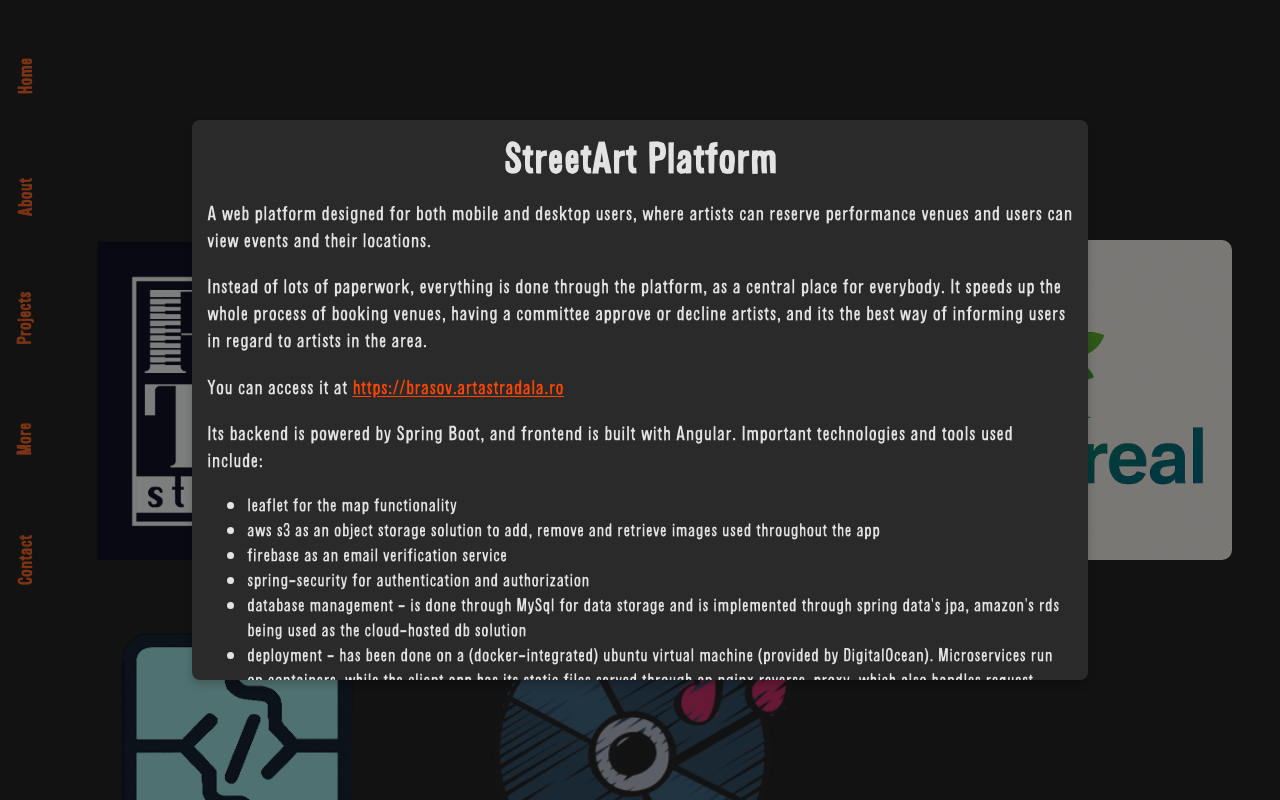
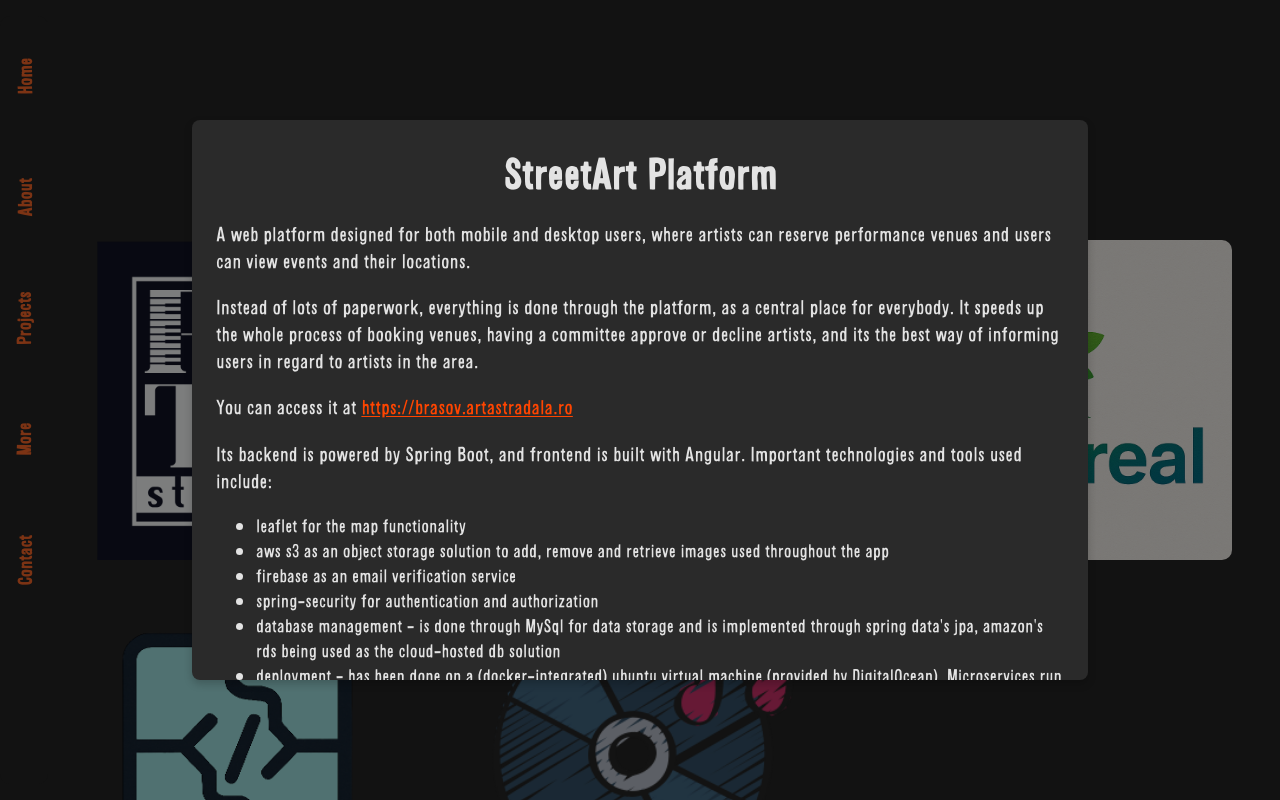
Before and after one commit to stevenstonie/personal-portofolio, a React (Vite) app in the folder client-app/: page / in a window 1280 px wide. Both pictures are taken after a click on the element 237 px from the left and 1884 px from the top of the page. Shown: the part 1484-2284 px from the top of the page. Built offline with nearby package versions, Linux system fonts and the light colour scheme.

Commit message:
(projects-section) added a slide-up animation for the project details modal

```diff
--- a/client-app/src/components/ProjectModal/ProjectModal.module.css
+++ b/client-app/src/components/ProjectModal/ProjectModal.module.css
@@ -8,7 +8,7 @@
 }
 
 :root {
-  --modal-height: 70dvh;
+	--modal-height: 70dvh;
 }
 
 .modal_window {
@@ -24,6 +24,10 @@
 	overflow-y: auto;
 	z-index: 1000;
 
+	h1 {
+		margin-top: 2rem;
+	}
+
 	@media screen and (max-width: 700px) {
 		width: 95%;
 		height: calc(var(--modal-height) + (.1 * var(--modal-height)));
@@ -32,7 +36,7 @@
 	.project_details {
 		text-align: left;
 
-		margin: 15px;
+		margin: 1.5rem;
 
 		.short_description {
 			font-size: 1.2rem;
@@ -60,3 +64,19 @@
 		}
 	}
 }
+
+.slide_up {
+	animation: slideUpModal 0.4s cubic-bezier(0.4, 0.8, 0.2, 1) forwards;
+}
+
+@keyframes slideUpModal {
+	from {
+		opacity: 0;
+		transform: translate(-50%, 20%);
+	}
+
+	to {
+		opacity: 1;
+		transform: translate(-50%, -50%);
+	}
+}
--- a/client-app/src/components/ProjectModal/ProjectModal.tsx
+++ b/client-app/src/components/ProjectModal/ProjectModal.tsx
@@ -14,7 +14,7 @@ const ProjectModal: React.FC<ProjectModalProps> = ({ project, onClose }) => {
 	return (
 		<>
 			<div className={styles.modal_background} onClick={onClose}></div>
-			<div className={styles.modal_window}>
+			<div className={`${styles.modal_window} ${styles.slide_up}`}>
 				<h1>{project.title}</h1>
 				<section className={styles.project_details}>
 					{project.mainDescription && (
--- a/client-app/src/main-sections/About/About.tsx
+++ b/client-app/src/main-sections/About/About.tsx
@@ -2,7 +2,7 @@ import styles from "./About.module.css"
 
 const About: React.FC = () => {
 	return <section>
-		<h1>About me🌄🍁</h1>
+		<h1>About me🍁</h1>
 		<section className={styles.contents_container}>
 			<p>My name is Steven and I have been programming since 2019 by starting with basic high school algorithms in C++.</p>
 			<p>Going through college, I've gradually expanded my knowledge and skills in the domain.</p>
```
Also changed, not shown: client-app/src/components/IndividualDoc/IndividualDoc.module.css (+0 -8 lines).
